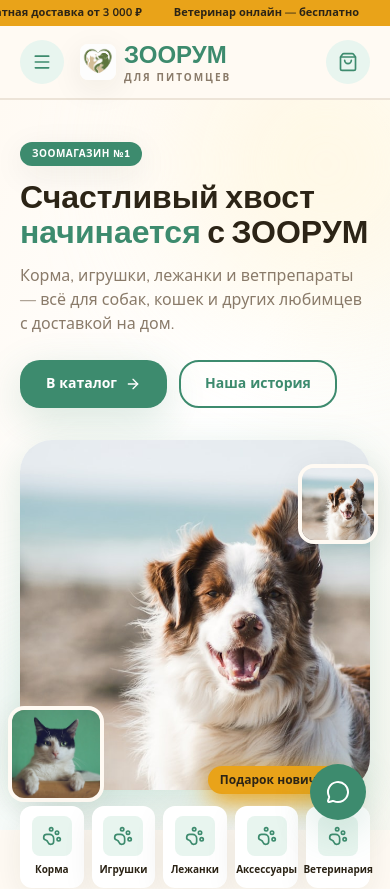
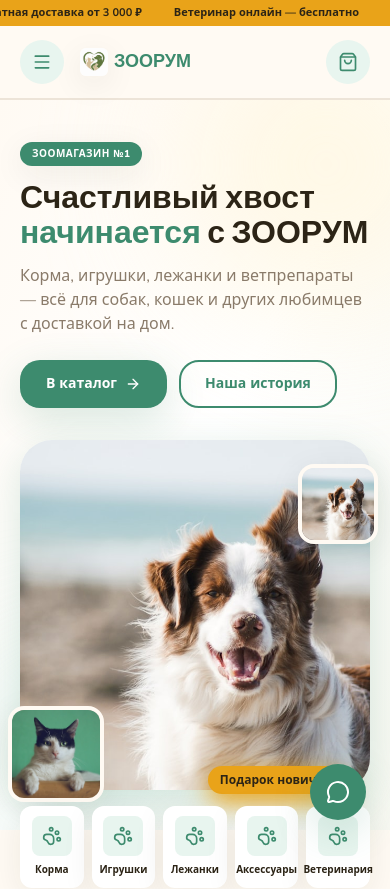
Before and after one commit to nelsyqq/ZOORUM, a Vue app: page / in a window 390 px wide. Shown: the top 889 px of the page. Built offline with nearby package versions, Linux system fonts and the light colour scheme.

Commit message:
Fix header logo layout, compact on mobile

```diff
--- a/src/components/layout/AppHeader.vue
+++ b/src/components/layout/AppHeader.vue
@@ -80,11 +80,11 @@ function onSearchBlur() {
         <X v-else class="h-5 w-5" />
       </button>
 
-      <RouterLink to="/" class="flex items-center gap-2" @click="closeMobile">
-        <img src="/images/logo.jpg" alt="ЗООРУМ" class="h-9 w-auto rounded-lg object-contain shadow-soft" />
+      <RouterLink to="/" class="flex shrink-0 items-center gap-1.5 sm:gap-2" @click="closeMobile">
+        <img src="/images/logo.jpg" alt="ЗООРУМ" class="h-7 w-7 rounded-md object-cover shadow-soft sm:h-9 sm:w-9" />
         <div class="leading-none">
-          <span class="font-display text-2xl font-extrabold text-forest">ЗООРУМ</span>
-          <span class="block text-[10px] font-bold uppercase tracking-[0.2em] text-muted">для питомцев</span>
+          <span class="font-display text-lg font-extrabold text-forest sm:text-2xl">ЗООРУМ</span>
+          <span class="hidden text-[10px] font-bold uppercase tracking-[0.2em] text-muted sm:block">для питомцев</span>
         </div>
       </RouterLink>
 
```
